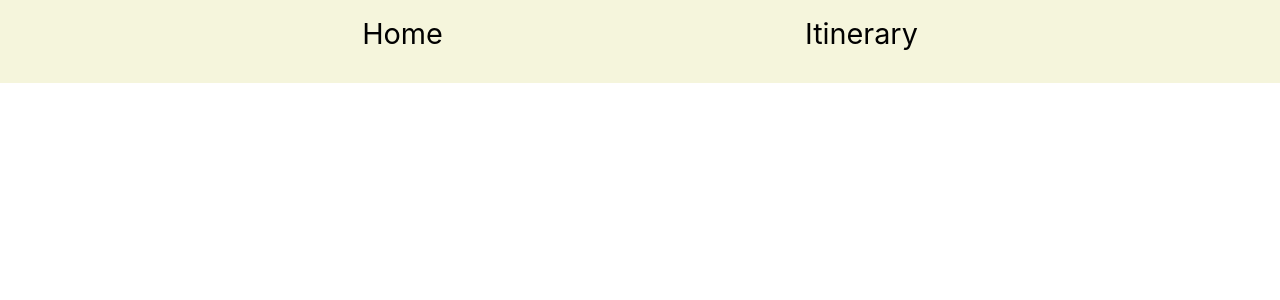
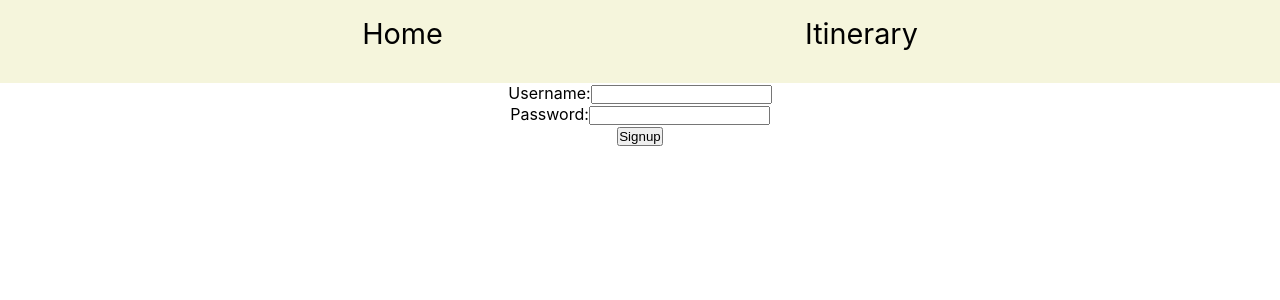
Before and after one commit to seanyang20/simple-travel, a React (Create React App) app in the folder client/: page /signup in a window 1280 px wide. Shown: the top 300 px of the page. Built offline with nearby package versions, Linux system fonts and the light colour scheme.

Commit message:
got basic signup functionality to work on client

```diff
--- a/client/src/pages/Signup/Signup.js
+++ b/client/src/pages/Signup/Signup.js
@@ -2,11 +2,49 @@ import axios from "axios";
 import React, { Component } from "react";
 
 export default class Signup extends Component {
+  state = {
+    signupFormData: null,
+  };
+  handleChange = (event) => {
+    this.setState({
+      signupFormData: { ...this.state.signupFormData, [event.target.name]: event.target.value },
+    });
+  };
+  handleSubmit = (event) => {
+    event.preventDefault();
+    axios
+      .post("http://localhost:8080/signup", this.state.signupFormData)
+      .then((response) => {
+        console.log(response);
+        sessionStorage.setItem("token", response.data.token);
+        this.props.history.push("/login");
+      })
+      .catch((err) => console.error("Error", err));
+  };
 
   render() {
     return (
       <section className="signup">
-
+        <article className="signup__container">
+          <form
+            action=""
+            method="POST"
+            className="signup__form"
+            onSubmit={this.handleSubmit}
+          >
+            <div className="signup__usernameContainer">
+              <label>Username:</label>
+              <input name="user_name" onChange={this.handleChange} />
+            </div>
+            <div className="signup__passwordContainer">
+              <label>Password:</label>
+              <input name="password" onChange={this.handleChange} />
+            </div>
+            <button type="submit" className="signup__btn">
+              Signup
+            </button>
+          </form>
+        </article>
       </section>
     );
   }
```
